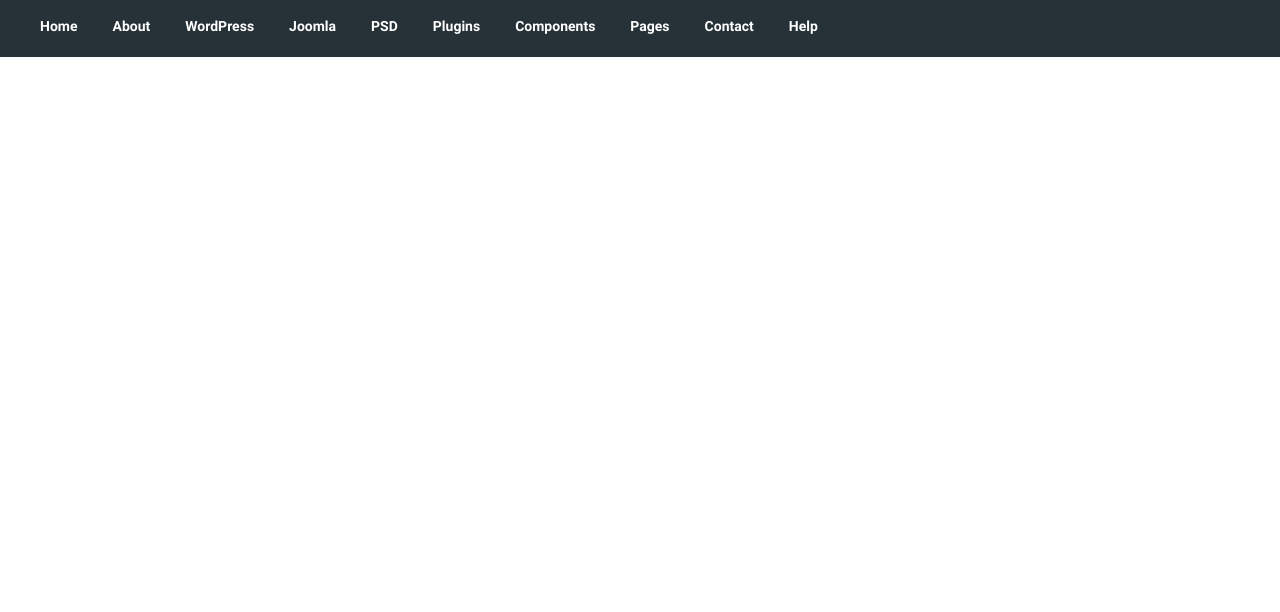
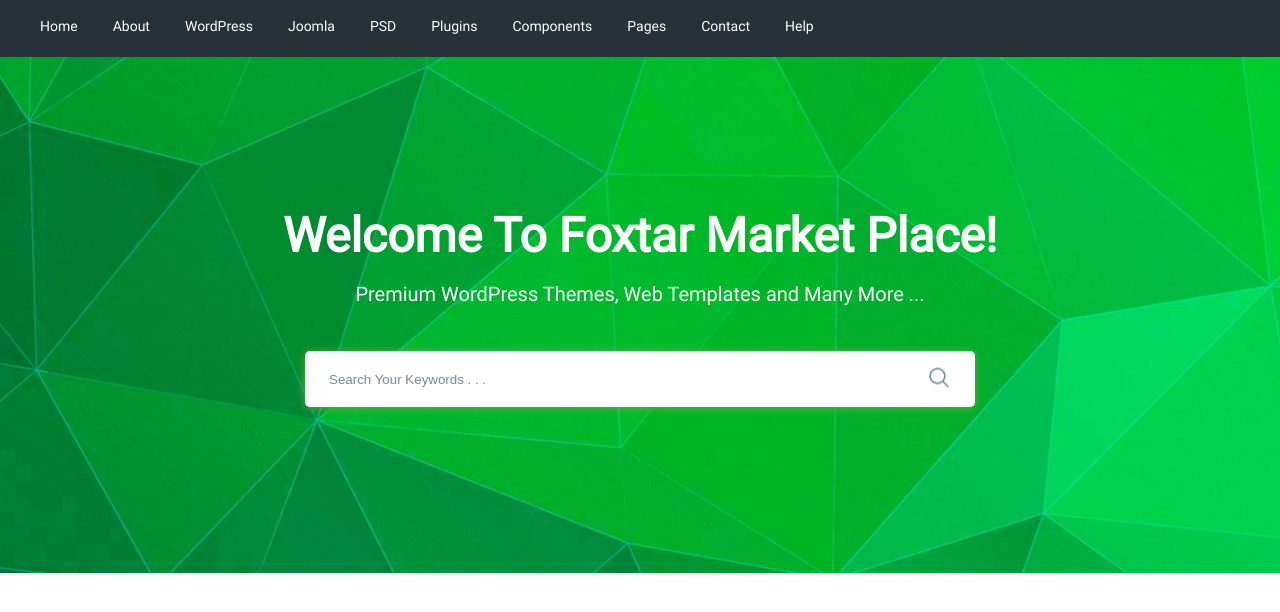
Before and after one commit to dmitryyss/moderno, a website: page app/index.html in a window 1280 px wide. Shown: the part 92-704 px from the top of the page. Drawn offline with nearby package versions, Linux system fonts and the light colour scheme.

Commit message:
search-block

```diff
--- a/app/index.html
+++ b/app/index.html
@@ -72,7 +72,27 @@
             </div>
         </div>
     </header>
+    <section class="search">
+        <div class="container">
+            <div class="search__inner">
+                <h1 class="search__inner-title">
+                    Welcome To Foxtar Market Place!
+                </h1>
+                <p class="search__inner-text">
+                    Premium WordPress Themes, Web Templates and Many More ...
+                </p>
+                <div class="search__inner-form">
+                    <form class="form" action="#">
+                        <input class="form__input" type="text" placeholder="Search Your Keywords . . ." required>
+                        <button class="form__btn" type="submit">
+                            <img src="images/src/search.png" alt="">
+                        </button>
+                    </form>
+                </div>
+            </div>
+        </div>
 
+    </section>
 
 
     <script src="https://ajax.googleapis.com/ajax/libs/jquery/3.6.0/jquery.min.js"></script>
--- a/app/scss/style.scss
+++ b/app/scss/style.scss
@@ -1,20 +1,21 @@
+@font-face {
+    font-family: "Roboto";
+    src: url("/app/fonts/700/Roboto-Bold.woff2") format("woff2"),
+          url("/app/fonts/700/Roboto-Bold.woff") format("woff");
+}
 @font-face {
     font-family: "Roboto";
     src: url("/app/fonts/400/Roboto-Regular.woff2") format("woff2"),
            url("/app/fonts/400/Roboto-Regular.woff") format("woff");
 }
-@font-face {
-    font-family: "Roboto";
-    src: url("/app/fonts/700/Roboto-Bold.woff2") format("woff2"),
-          url("/app/fonts/700/Roboto-Bold.woff") format("woff");
-}
+
 
 
 $gray: #546e7a;
 $green: #8bc34a;
 $red: #e74c3c;
 $black-blue: #263238;
-html, ::before, ::after {
+html, ::before, ::after, input {
     box-sizing: border-box;
 }
 body {
@@ -83,3 +84,54 @@
     color: #fff;
     margin-right: 35px;
 }
+
+// --- search ---
+.search {
+    background: url(../images/dist/search-bg.jpg) no-repeat;
+    background-size: cover;
+    padding: 150px 0 166px;
+    text-align: center;
+}
+.search__inner {
+    color: #fff;
+}
+.search__inner-title {
+    font-size: 48px;
+    margin-bottom: 18px;
+}
+.search__inner-text {
+    margin-bottom: 45px;
+    font-size: 20px;
+}
+.search__inner-form {
+    max-width: 670px;
+    margin: 0 auto;
+}
+.form {
+    position: relative;
+}
+.form__input {
+    width: 100%;
+    height: 56px;
+    border-radius: 5px;
+    border: none;
+    padding-left: 24px;
+    padding-right: 70px;
+    color: $gray;
+    box-shadow: 0px 1px 10px 0px rgba(124, 178, 64, 0.75);
+}
+.form__input::placeholder {
+    color: $gray;
+    opacity: 0.8;
+}
+.form__btn {
+    border: none;
+    background: transparent;
+    position: absolute;
+    right: 20px;
+    top: 50%;
+    transform: translateY(-50%);
+}
+.form__btn:focus {
+    outline: none;
+}
```
Also changed, not shown: app/images/dist/search-bg.jpg (added), app/images/dist/search.png (added), app/images/src/search-bg.jpg (added), app/images/src/search.png (added), app/scss/style.css, app/scss/style.min.css (added), 1 other file.
